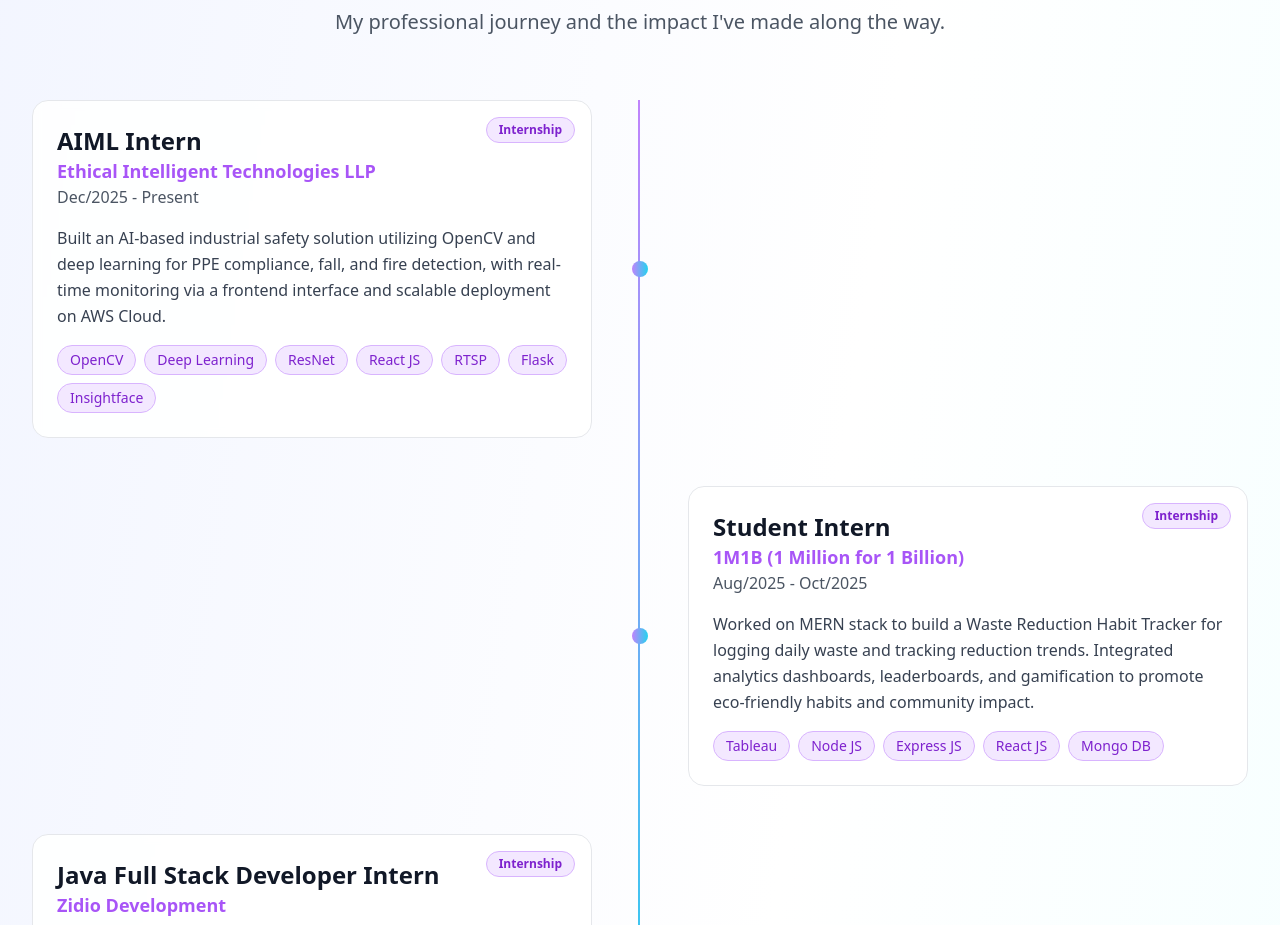
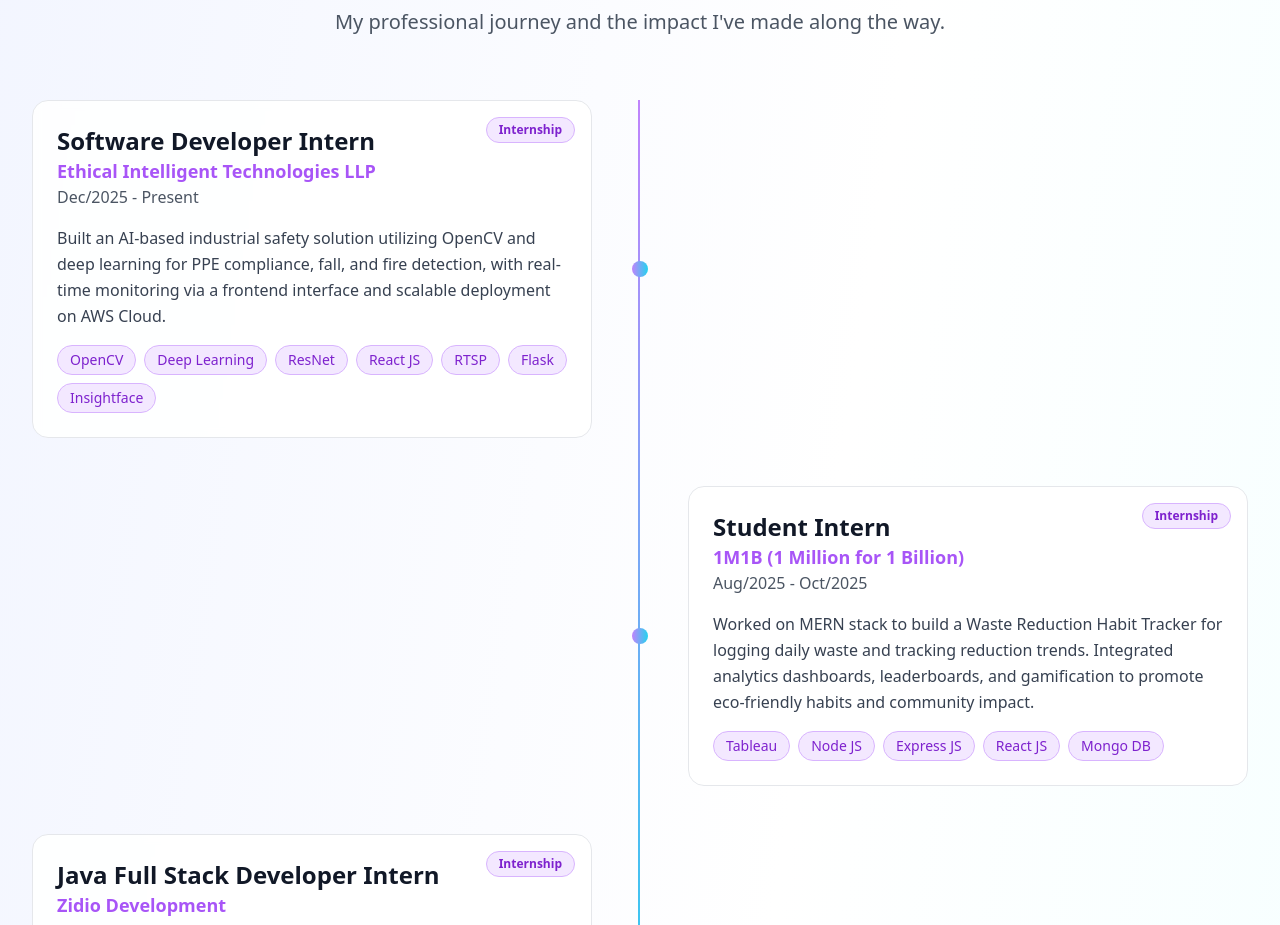
Before and after one commit to Kishore-R45/Kishore_Portfolio, a React (Vite) app: page / in a window 1280 px wide. Shown: the part 2432-3357 px from the top of the page. Built offline with nearby package versions, Linux system fonts and the light colour scheme; no server answers.

Commit message:
changed intern role

```diff
--- a/src/components/Experience.tsx
+++ b/src/components/Experience.tsx
@@ -3,7 +3,7 @@
 const Experience: React.FC = () => {
   const experiences = [
     {
-      role: "AIML Intern",
+      role: "Software Developer Intern",
       company: "Ethical Intelligent Technologies LLP",
       duration: "Dec/2025 - Present",
       type: "Internship",
```
